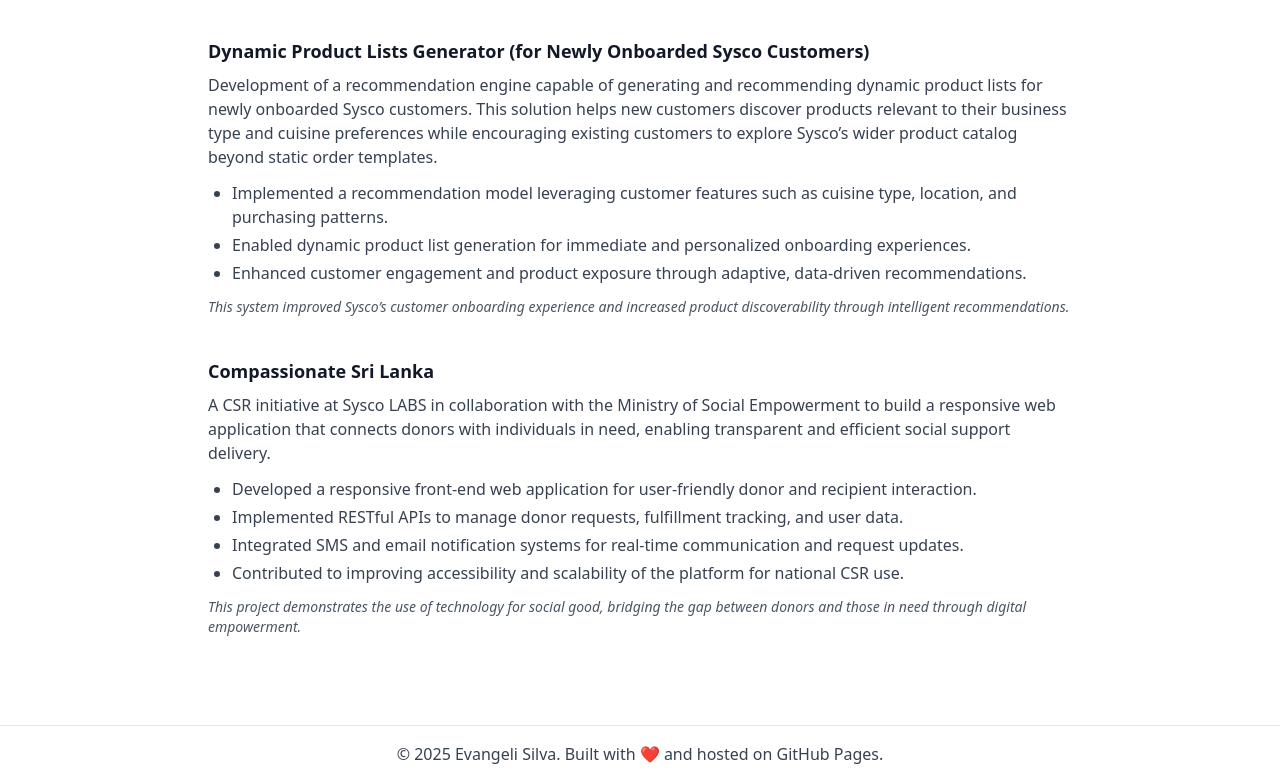
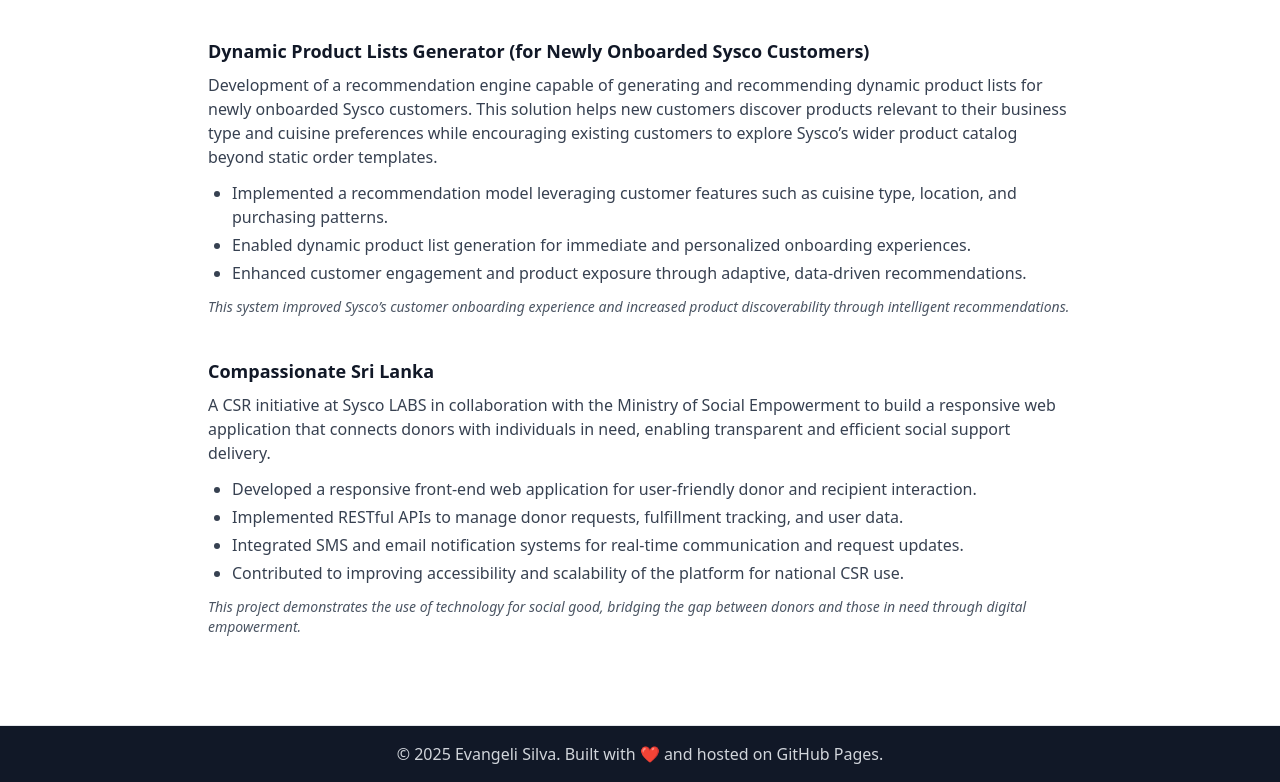
Before and after one commit to evangelisilva/evangelisilva.github.io, a plain HTML site: page index.html in a window 1280 px wide. Shown: the part 3791-4573 px from the top of the page. Drawn offline with nearby package versions, Linux system fonts and the light colour scheme.

Commit message:
Update index.html

```diff
--- a/index.html
+++ b/index.html
@@ -268,7 +268,7 @@
 </section>
 
   <!-- FOOTER -->
-  <footer class="bg-white text-gray-700 text-center py-4 mt-0 border-t border-gray-200">
+  <footer class="bg-gray-900 text-gray-300 text-center py-4 mt-0 border-t border-gray-200">
     <p>© 2025 Evangeli Silva. Built with ❤️ and hosted on GitHub Pages.</p>
   </footer>
 
```
